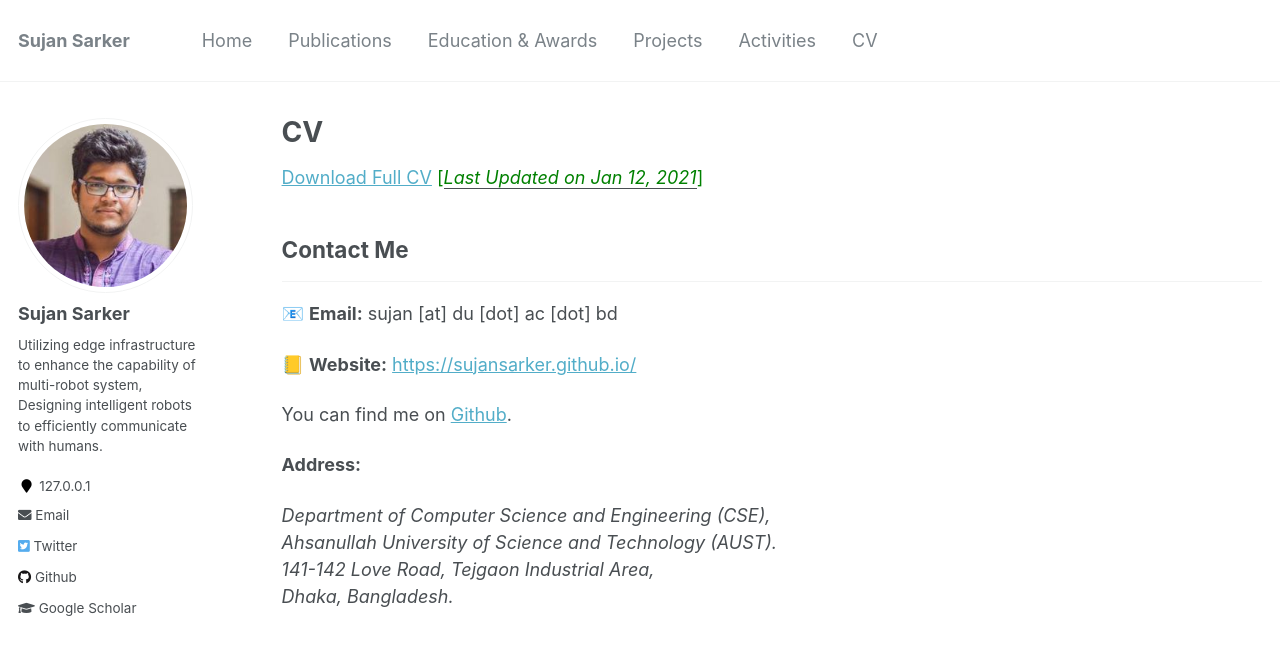
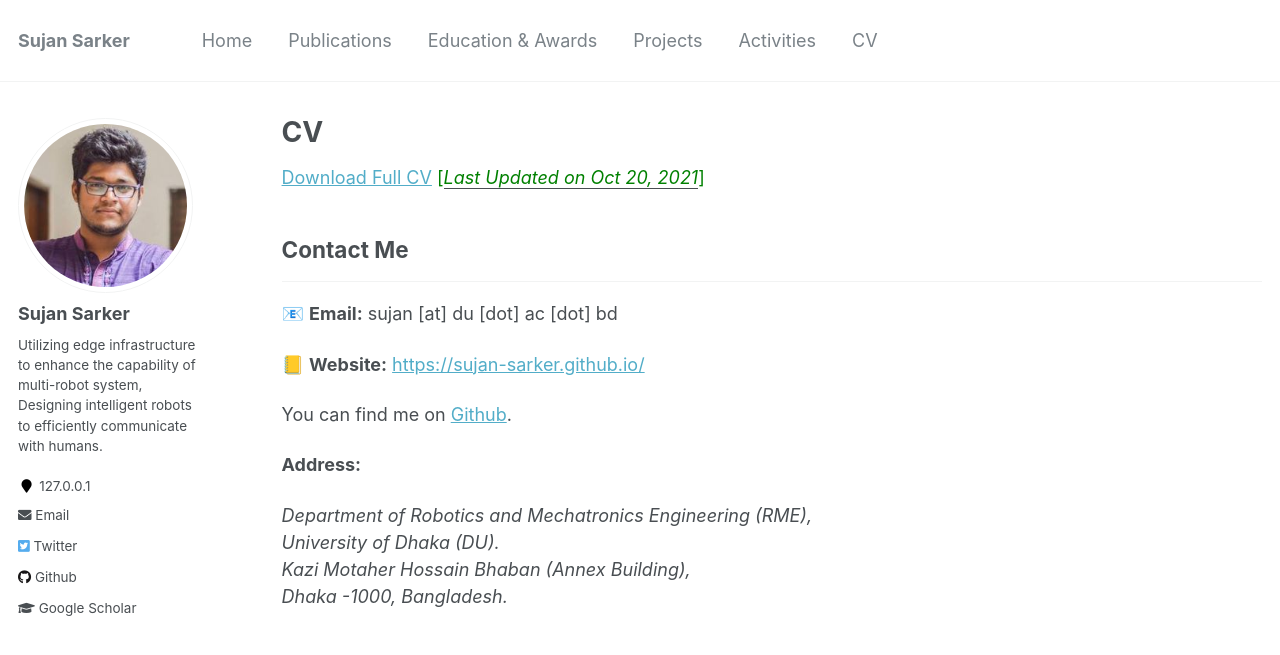
Before and after one commit to sujan-sarker/sujan-sarker.github.io, a Jekyll site: the page built from _pages/cv.md, in a window 1280 px wide and 900 px high, cut to the strip 0-674 px from the top of the window. Shown: the top 655 px of the strip. Built offline with Jekyll 4.4.1, drawn with Linux system fonts in a browser that asks for light colours.

Commit message:
Update cv.md

```diff
--- a/_pages/cv.md
+++ b/_pages/cv.md
@@ -5,28 +5,27 @@ permalink: /cv/
 author_profile: true
 ---
 
-[Download Full CV](https://tafseer-nayeem.github.io/files/resume_tafseer.pdf) <span style ="color:Green"> [<ins>*Last Updated on Jan 12, 2021*</ins>] </span>
+[Download Full CV](https://sujan-sarker.github.io/files/resume_sujan.pdf) <span style ="color:Green"> [<ins>*Last Updated on Oct 20, 2021*</ins>] </span>
 
 ## Contact Me
 -------------
 
 📧 **Email:** sujan [at] du [dot] ac [dot] bd <br />
 
-[comment]: # &nbsp; &nbsp; &nbsp; &nbsp; &nbsp; &nbsp; &nbsp; &nbsp; &nbsp; mir.nayeem [at] alumni [dot] uleth [dot] [*first 2 letters in “canada”*], <br />
-📒 **Website:** [https://sujansarker.github.io/](https://sujansarker.github.io/) <br />
+📒 **Website:** [https://sujan-sarker.github.io/](https://sujan-sarker.github.io/) <br />
 
-You can find me on [Github](https://github.com/sujansarker).
+You can find me on [Github](https://github.com/sujan-sarker).
 
 
 **Address:**
 <address>
-Department of Computer Science and Engineering (CSE), <br />
-Ahsanullah University of Science and Technology (AUST). <br />
-141-142 Love Road, Tejgaon Industrial Area, <br />
-Dhaka, Bangladesh. <br />
+Department of Robotics and Mechatronics Engineering (RME), <br />
+University of Dhaka (DU). <br />
+Kazi Motaher Hossain Bhaban (Annex Building), <br />
+Dhaka -1000, Bangladesh. <br />
 </address>
 <br />
-<iframe src="https://www.google.com/maps/embed?pb=!1m18!1m12!1m3!1d3651.5375119530972!2d90.40462791445606!3d23.76386639417981!2m3!1f0!2f0!3f0!3m2!1i1024!2i768!4f13.1!3m3!1m2!1s0x3755c77decb5f845%3A0xc2eadd2f3b867792!2sAhsanullah%20University%20of%20Science%20and%20Technology!5e0!3m2!1sen!2sus!4v1584909327199!5m2!1sen!2sus" width="600" height="450" frameborder="0" style="border:0;" allowfullscreen="" aria-hidden="false" tabindex="0"></iframe>
+<iframe src="https://www.google.com/maps/embed?pb=!1m18!1m12!1m3!1d3652.524703274322!2d90.39505751370858!3d23.728661484600106!2m3!1f0!2f0!3f0!3m2!1i1024!2i768!4f13.1!3m3!1m2!1s0x3755b8e8c03d3fb5%3A0x103f3f66abb57714!2sRobotics%20And%20Mechatronics%20Engineering%2C%20University%20of%20Dhaka!5e0!3m2!1sen!2sbd!4v1637428725795!5m2!1sen!2sbd" width="600" height="450" style="border:0;" allowfullscreen="" loading="lazy"></iframe>
 
 ----------------------------------------
 
```
